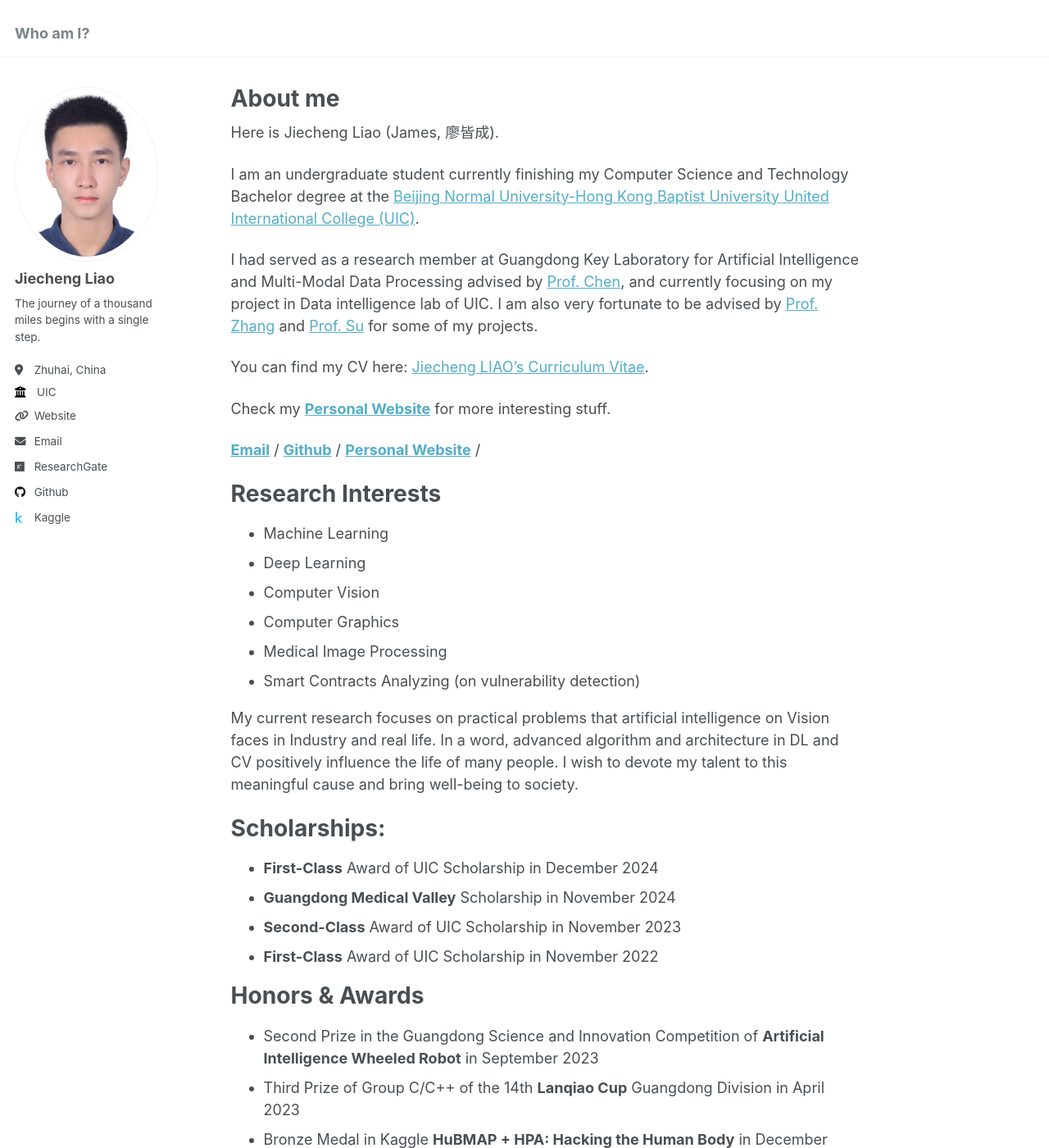
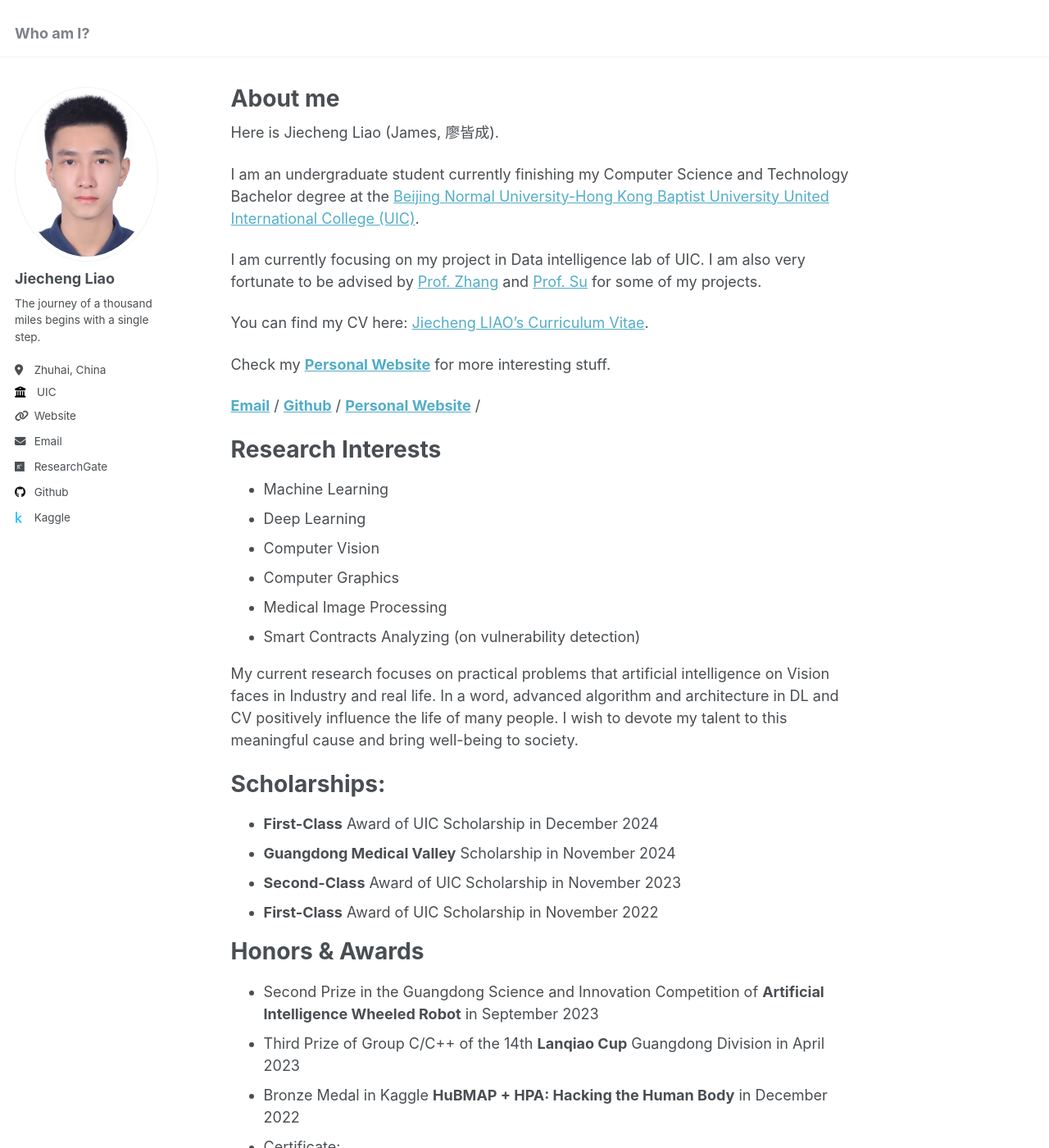
Before and after one commit to ffftuanxxx/ffftuanxxx.github.io, a Jekyll site: the page built from _pages/about.md, in a window 1280 px wide and 1400 px high. Shown: the whole window at 82% size. Built offline with Jekyll 4.4.1, drawn with Linux system fonts in a browser that asks for light colours; some of the changed text lies outside the part shown.

Commit message:
Update about.md

```diff
--- a/_pages/about.md
+++ b/_pages/about.md
@@ -12,7 +12,8 @@ Here is Jiecheng Liao (James, 廖皆成).
 I am an undergraduate student currently finishing my Computer Science and Technology Bachelor degree at the [Beijing Normal University-Hong Kong Baptist University United International College (UIC)](https://www.uic.edu.cn/).
 <!-- My research interest includes Machine Learning, Deep Learning, Computer Vision, Computer Graphics, and Medical Image Processing. -->
 
-I had served as a research member at Guangdong Key Laboratory for Artificial Intelligence and Multi-Modal Data Processing advised by [Prof. Chen](https://www.researchgate.net/profile/Shuhong-Chen-2), and currently focusing on my project in Data intelligence lab of UIC. I am also very fortunate to be advised by [Prof. Zhang](https://staff.uic.edu.cn/amyzhang/en) and [Prof. Su](https://staff.uic.edu.cn/wfsu/en) for some of my projects.
+<!-- I had served as a research member at Guangdong Key Laboratory for Artificial Intelligence and Multi-Modal Data Processing advised by [Prof. Chen](https://www.researchgate.net/profile/Shuhong-Chen-2), and -->
+I am currently focusing on my project in Data intelligence lab of UIC. I am also very fortunate to be advised by [Prof. Zhang](https://staff.uic.edu.cn/amyzhang/en) and [Prof. Su](https://staff.uic.edu.cn/wfsu/en) for some of my projects.
 
 <!-- I am very fortunate to be advised by [Prof. XXX](https://www.XXX.com/) of XXX Lab from [School of Computer Science](https://cs.pku.edu.cn/), Peking University. I was advised by [Prof. XX](https://XXX.pku.edu.cn/) from [School of Computer Science](https://cs.pku.edu.cn/), Peking University. -->
 
```
Also changed, not shown: other parts of _pages/about.md (+1 -1 lines).
